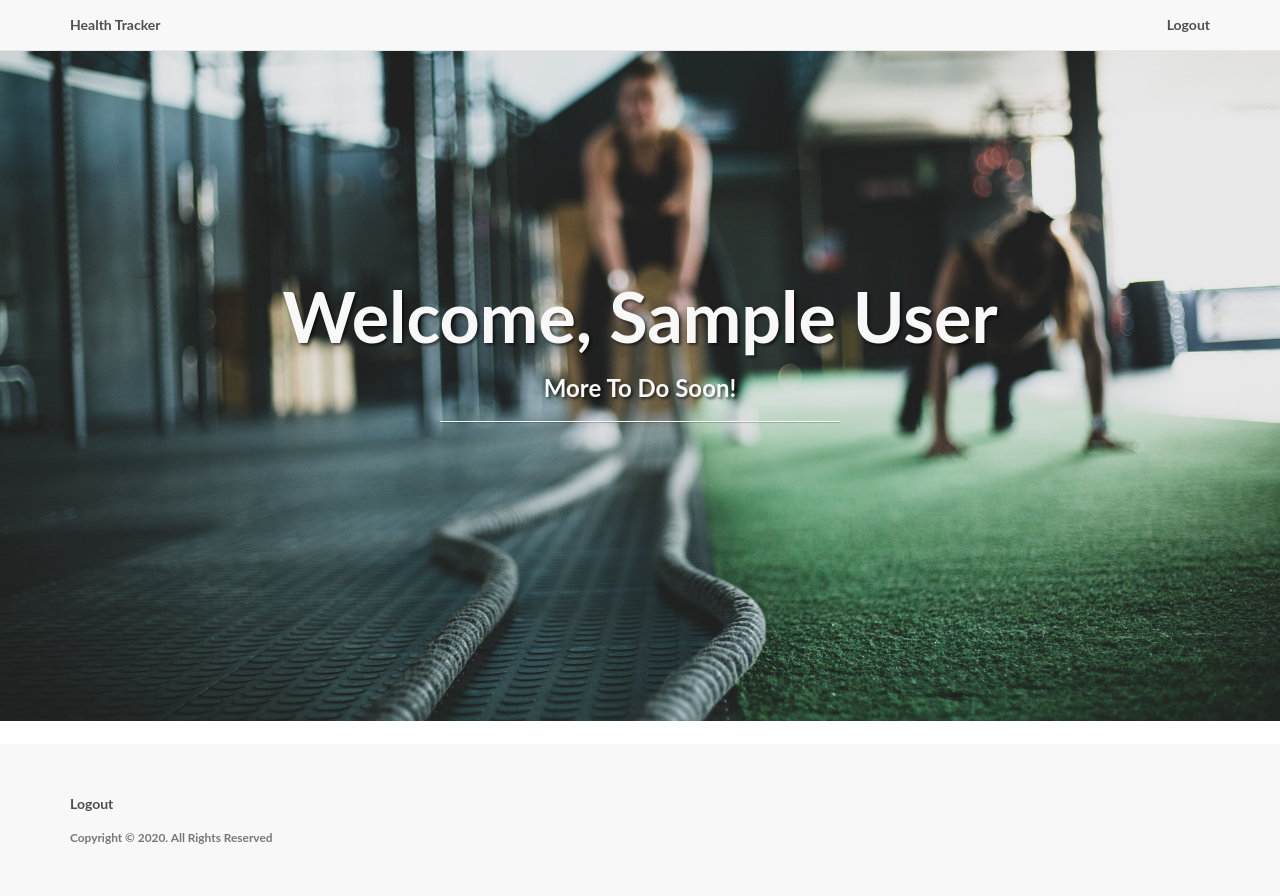
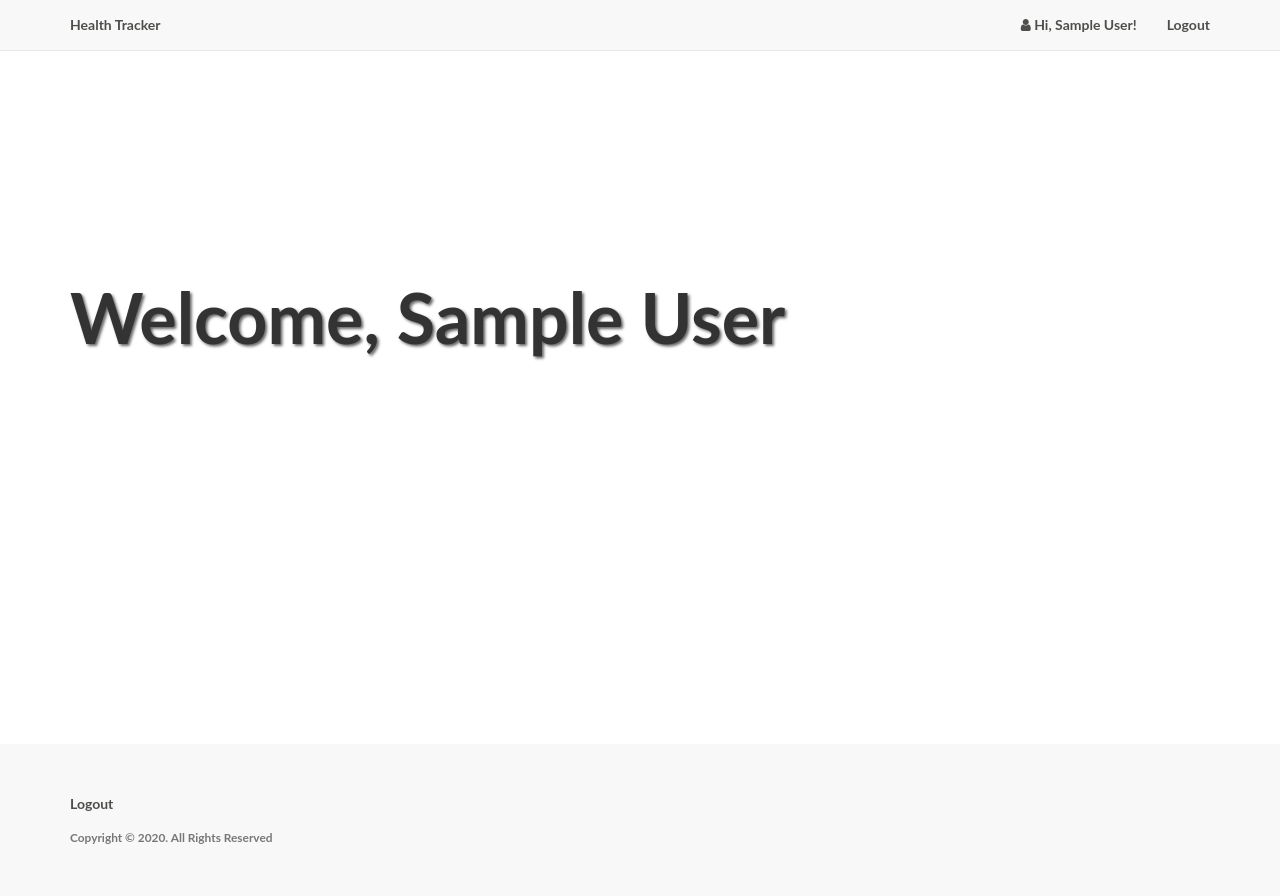
Before and after one commit to shan145/Health-Tracker, a Flask app: page /dashboard in a window 1280 px wide. Run offline with Flask 2, Linux system fonts and the light colour scheme; the visitor is signed in with stand-in values (Sample User, id 1); data comes from the database, SQL or seed files in the repository; parts of the project's set-up code (start-up, migrations or seed data) failed here and were passed over; some libraries are stand-ins or nearby versions.

Commit message:
Fixed logout

```diff
--- a/health_app/templates/base.html
+++ b/health_app/templates/base.html
@@ -24,7 +24,8 @@
           <div class="collapse navbar-collapse" id="bs-example-navbar-collapse-1">
               <ul class="nav navbar-nav navbar-right">
                   {% if current_user.is_authenticated %}
-                    <li><a href="{{ url_for('user.logout') }}">Logout</li>
+                    <li><a href="{{ url_for('health.dashboard') }}"><i class="fa fa-user"></i>  Hi, {{ current_user.first_name }} {{ current_user.last_name }}!</a></li>
+                    <li><a href="{{ url_for('user.logout') }}">Logout</a></li>
                   {% else %}
                     <li><a href="{{ url_for('user.register') }}">Register</a></li>
                     <li><a href="{{ url_for('user.login') }}">Login</a></li>
@@ -44,7 +45,7 @@
                 <div class="col-lg-12">
                     <ul class="list-inline">
                         {% if current_user.is_authenticated %}
-                            <li><a href="{{ url_for('user.logout') }}">Logout</li>
+                            <li><a href="{{ url_for('user.logout') }}">Logout</a></li>
                         {% else %}
                             <li><a href="{{ url_for('user.register') }}">Register</a></li>
                             <li class="footer-menu-divider">⋅</li>
--- a/health_app/templates/health/dashboard.html
+++ b/health_app/templates/health/dashboard.html
@@ -3,15 +3,12 @@
 {% extends "base.html" %}
 {% block title %}Dashboard{% endblock %}
 {% block body %}
-<div class="intro-header">
+<div class="content-section">
     <div class="container">
         <div class="row">
             <div class="col-lg-12">
                 <div class="intro-message">
                     <h1>Welcome, {{current_user.first_name}} {{current_user.last_name}}</h1>
-                    <h3>More To Do Soon!</h3>
-                    <hr class="intro-divider">
-                    </ul>
                 </div>
             </div>
         </div>
--- a/health_app/users/forms.py
+++ b/health_app/users/forms.py
@@ -1,3 +1,5 @@
+# health_app/users/forms.py
+
 from flask_wtf import FlaskForm
 from wtforms import PasswordField, StringField, SubmitField, ValidationError
 from wtforms.validators import DataRequired, Email, EqualTo
```
Also changed, not shown: health_app/health/forms.py (added, +11 -0 lines).
